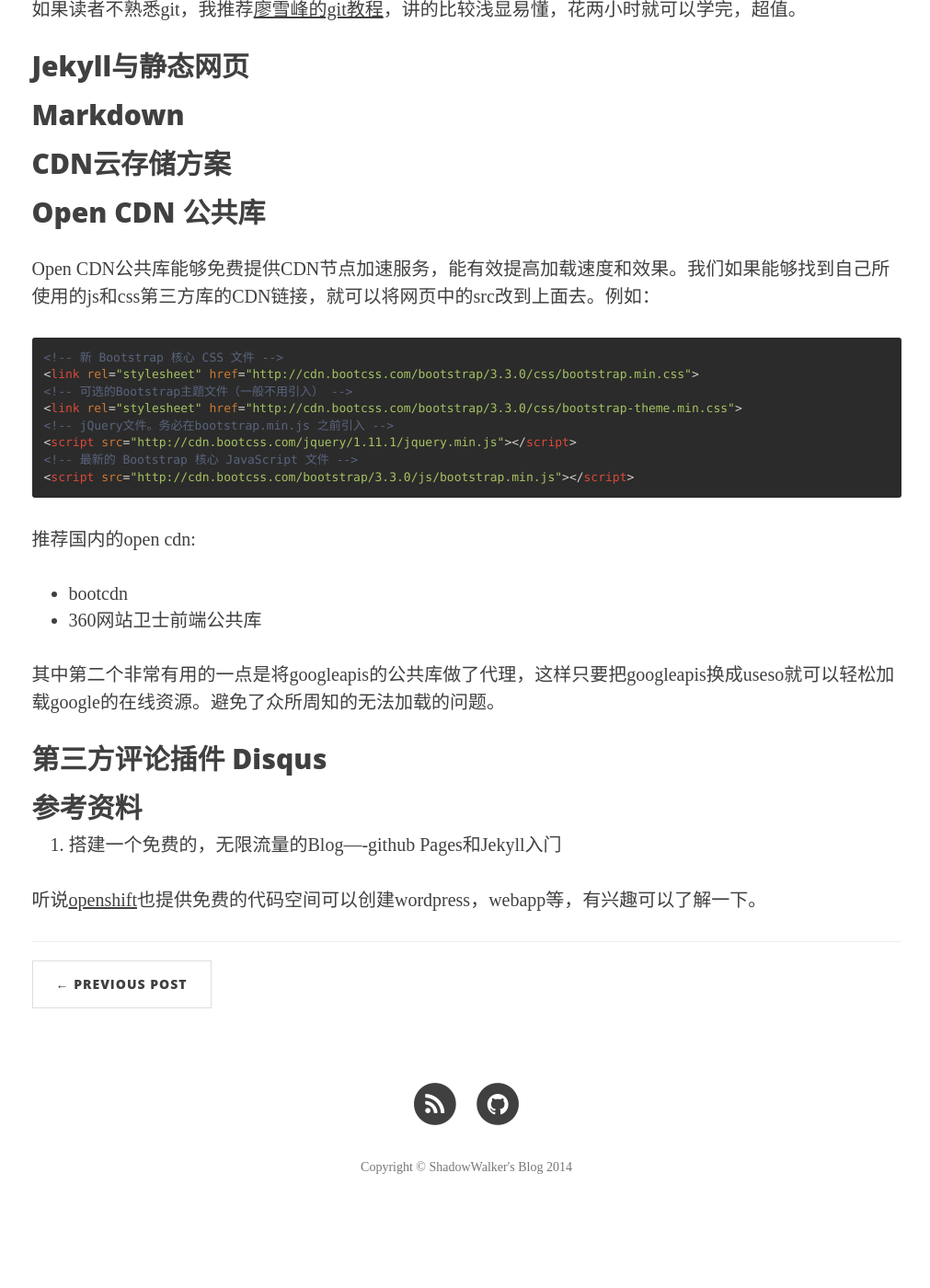
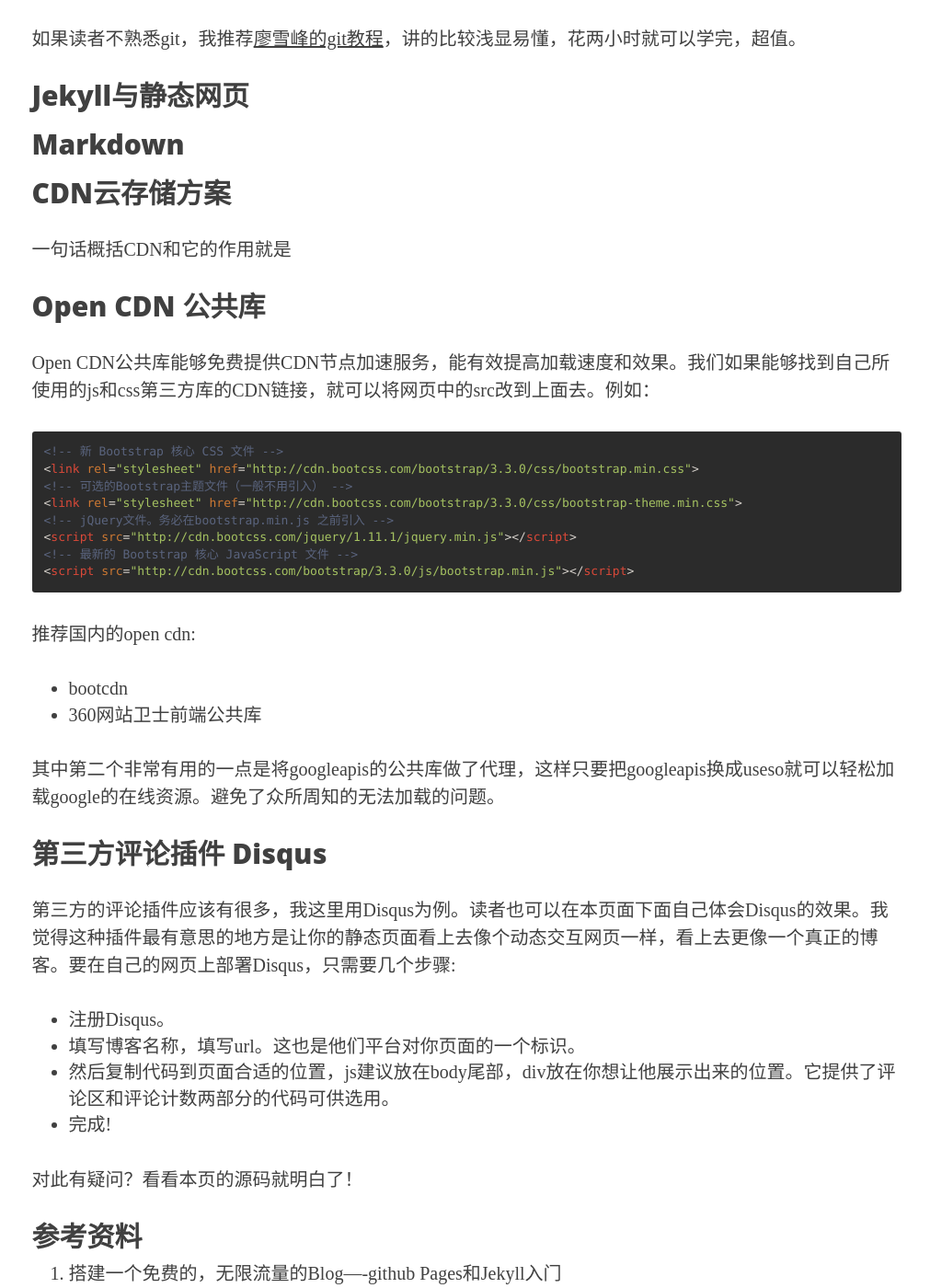
Before and after one commit to shadowwalker/blog, a Jekyll site: the page built from _posts/2014-11-19-setup_site_on_github.markdown, in a window 1280 px wide and 1400 px high, scrolled down 3872 px. Shown: the whole window at 92% size, without its empty margins (133-1144 px from the left). Built offline with Jekyll 4.4.1, drawn with Linux system fonts in a browser that asks for light colours; nearby versions of some CDN libraries; some web fonts are replaced; comment, search, counter and statistics services are not loaded; before the commit the page ends 5216 px from its top, so only the background shows below that; part of the change alters nothing that is shown.

Commit message:
post modify

```diff
--- a/_posts/2014-11-19-setup_site_on_github.markdown
+++ b/_posts/2014-11-19-setup_site_on_github.markdown
@@ -14,9 +14,9 @@ This article would talk about how to establish a static website on [<i class="fa
 
 假设你对Git已经有所了解，并对网页有最基本的认识。那么我相信在接下来的几分钟里，我们可以一起搭建出你的第一个github page，你可以用它来做你的个人宣传页，产品页，静态博客等等所有的静态页面。OK，我们开始！
 
-1. 准备好你的[github.com](https://www.github.com/)账号
-2. 在本地和github上配置你的SSH Key用于代码的上传，或者下载安装github桌面客户端，用客户端进行下载、上传、分支等操作。以下我使用命令行操作，客户端操作类同且简单，不再赘述。
-3. 建立你的github目录，给两种方案：
+* 准备好你的[github.com](https://www.github.com/)账号
+* 在本地和github上配置你的SSH Key用于代码的上传，或者下载安装github桌面客户端，用客户端进行下载、上传、分支等操作。以下我使用命令行操作，客户端操作类同且简单，不再赘述。
+* 建立你的github目录，给两种方案：
 
   方案一：<span class="text-muted">推荐</span> 在github.com网页上创建目录，再clone到本地
 
@@ -30,13 +30,13 @@ $ cd website    #创建，进入目录
 $ git init      #git初始化
 $ git checkout -b gh-pages    #创建gh-pages分支，github.com规定在这个分支上才有效</code></pre>
 
-4. 创建配置文件 _config.yml
+* 创建配置文件 _config.yml
 
 创建文件，添加内容。注意baseurl:后一定要有空格。
 
   <pre class="code-container"><code class="bash">baseurl: /home</code></pre>
 
-5. 创建模板，文章，首页
+* 创建模板，文章，首页
 
 创建如下目录结构和文件
 
@@ -88,7 +88,7 @@ index.html
         [% endfor %]
 　　&lt;/ul&gt;</code></pre>
 
-6. 还差一步，发布
+* 还差一步，发布
 
 <pre class="code-container"><code class="bash">$ git add --all
 $ git commit -m "first post"
@@ -97,7 +97,7 @@ $ git push origin gh-pages</code></pre>
 
   发布之后需要等待十多分钟，你的页面就可以访问了。页面地址：http://[username].github.com/home/ 。这里的home就是刚才在_config.yml里配置的baseurl参数。
 
-7. 可选，域名绑定
+* 可选，域名绑定
 
   在git目录下建一个CNAME文件，里面写上你的域名。然后再你的域名服务商的DNS里添加一条记录。
 
@@ -121,6 +121,8 @@ $ git push origin gh-pages</code></pre>
 
 ##CDN云存储方案
 
+一句话概括CDN和它的作用就是
+
 ##Open CDN 公共库
 
 Open CDN公共库能够免费提供CDN节点加速服务，能有效提高加载速度和效果。我们如果能够找到自己所使用的js和css第三方库的CDN链接，就可以将网页中的src改到上面去。例如：
@@ -143,6 +145,15 @@ Open CDN公共库能够免费提供CDN节点加速服务，能有效提高加载
 
 ##第三方评论插件 Disqus
 
+第三方的评论插件应该有很多，我这里用Disqus为例。读者也可以在本页面下面自己体会Disqus的效果。我觉得这种插件最有意思的地方是让你的静态页面看上去像个动态交互网页一样，看上去更像一个真正的博客。要在自己的网页上部署Disqus，只需要几个步骤:
+
+* 注册[Disqus](https://www.disqus.com/)。
+* 填写博客名称，填写url。这也是他们平台对你页面的一个标识。
+* 然后复制代码到页面合适的位置，js建议放在body尾部，div放在你想让他展示出来的位置。它提供了评论区和评论计数两部分的代码可供选用。
+* 完成!
+
+对此有疑问？看看本页的源码就明白了！
+
 ##参考资料
 
 1. [搭建一个免费的，无限流量的Blog----github Pages和Jekyll入门](http://www.ruanyifeng.com/blog/2012/08/blogging_with_jekyll.html)
```
